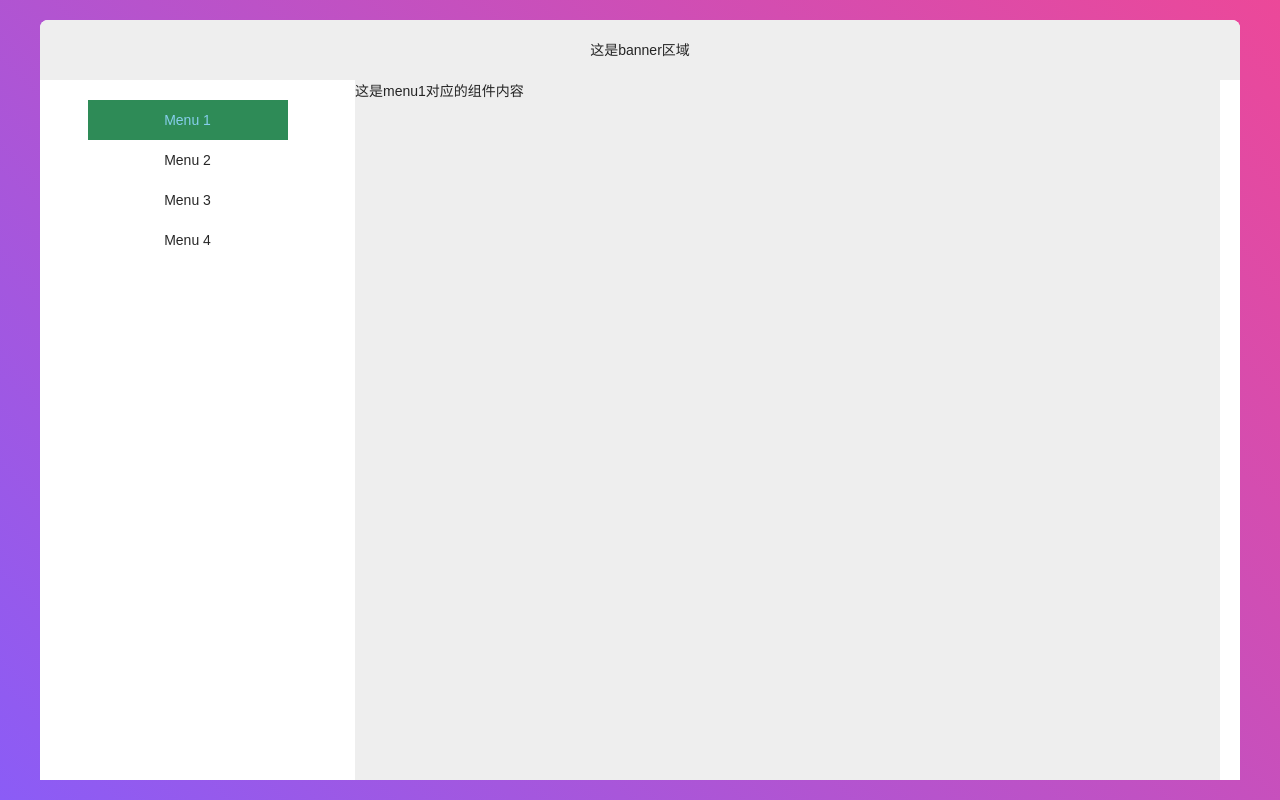
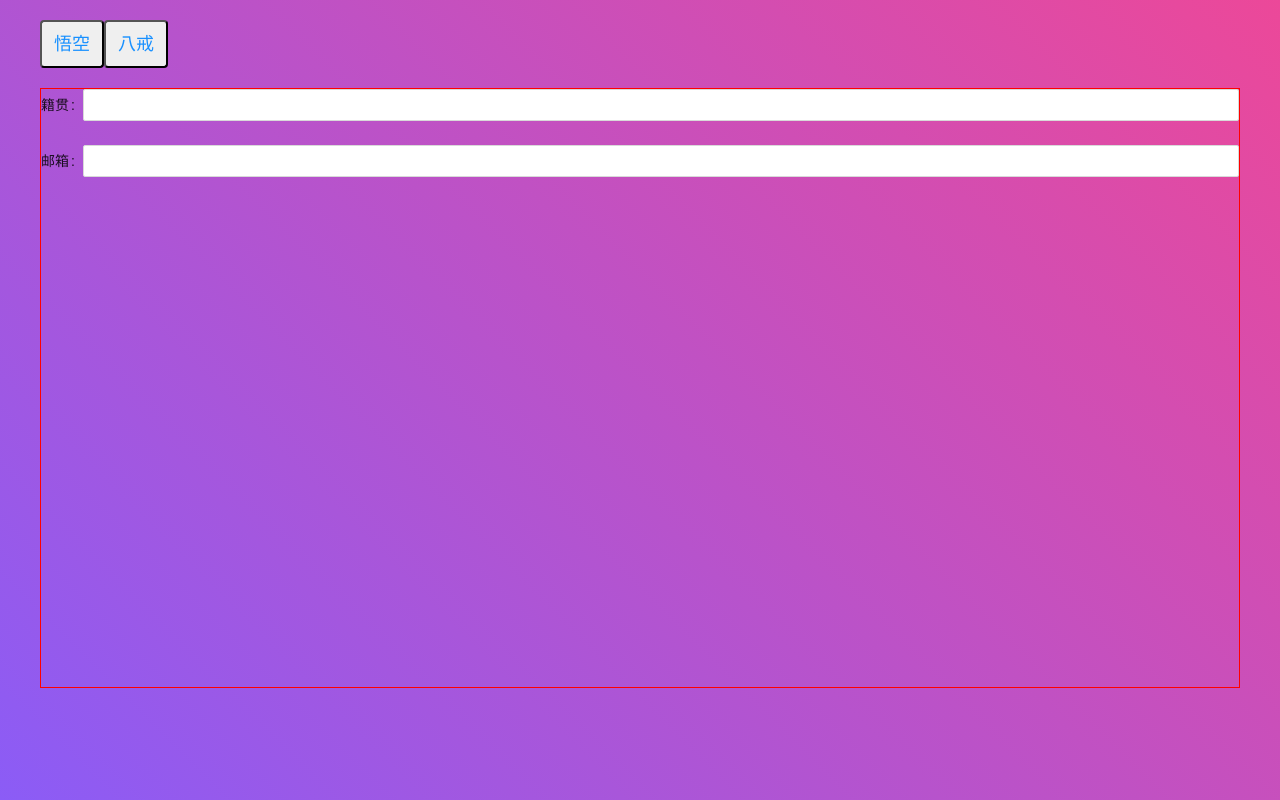
Before and after one commit to idiotFool/react-feature-test, a React (Create React App) app: page /wukong in a window 1280 px wide. Built offline with nearby package versions, Linux system fonts and the light colour scheme.

Commit message:
feat react-router-dom的Prompt组件的使用

```diff
--- a/src/App.js
+++ b/src/App.js
@@ -40,6 +40,8 @@ import Slide3D from './features/cardSlide3D/Slide3D';
 
 // 滚动加载
 import ScrollLoading from './features/scrollLoading';
+
+import PromptWhenChange from './features/PropmtWhenRouterChange/PromptWhenChange';
 
 
 
@@ -119,4 +121,6 @@ export const RequireContextApp = () => {
 
 // export default Swiper3D;
 
-export default ScrollLoading;
+// export default ScrollLoading;
+
+export default PromptWhenChange;
--- /dev/null
+++ b/src/features/PropmtWhenRouterChange/PromptWhenChange.js
@@ -0,0 +1,66 @@
+import React, { useState, useEffect } from "react";
+import { Modal } from 'antd';
+import { Switch, Route, useHistory, Link, Redirect, Router, BrowserRouter, Prompt } from "react-router-dom";
+import Cpt1 from "./Router1Cpt";
+import Cpt2 from "./Router2Cpt ";
+
+import './PromptWhenChange.css';
+
+export default function PromptWhenChange() {
+  const [isUpdated, setIsUpdated] = useState(false);
+  useEffect(() => {
+    const handleBeforeUpload = (event) => {
+      const message = '当前页面有未保存数据，确认要离开吗';
+      if (isUpdated) {
+        event.returnValue = message;
+        return message;
+      }
+    };
+
+    window.addEventListener('beforeunload', handleBeforeUpload);
+
+    return () => {
+      window.removeEventListener('beforeunload', handleBeforeUpload);
+    };
+  }, [isUpdated]);
+
+  const handlePrompt = (message, action) => {
+    Modal.confirm({
+      content: message,
+      onOk() {
+        console.log(1111111);
+        Modal.destroyAll();
+      },
+      onCancel() {
+        console.log('Cancel');
+        Modal.destroyAll();
+      },
+    });
+
+    console.log(action, 'action');
+  };
+
+  return (
+    <BrowserRouter>
+      <div className="layout">
+        <button>
+          <Link to="/wukong">悟空</Link>
+        </button>
+        <button>
+          <Link to="/bajie">八戒</Link>
+        </button>
+      </div>
+
+      <div className="content">
+        <Switch>
+          <Route path="/wukong">
+            <Cpt1 setIsUpdated={setIsUpdated} />
+          </Route>
+          <Route path="/bajie">
+            <Cpt2 />
+          </Route>
+        </Switch>
+      </div>
+    </BrowserRouter>
+  );
+}
--- /dev/null
+++ b/src/features/PropmtWhenRouterChange/Router1Cpt.js
@@ -0,0 +1,54 @@
+import React, { useEffect, useRef, useState } from "react";
+import { Form, Input, Modal } from "antd";
+import { Prompt, useHistory } from 'react-router-dom';
+
+export default function Cpt1() {
+  const [isUpdated, setIsUpdated] = useState(false);
+  const history = useHistory();
+
+  const handleChange = (changedFields) => {
+    setIsUpdated(changedFields?.length > 0);
+  };
+
+  const handlePrompt = (location, action) => {
+    if (!isUpdated) {
+      return true;
+    }
+    Modal.confirm({
+      title: "未保存",
+      content: "当前内容未保存，确认退出吗？",
+      onOk(close) {
+        console.log(location, action, '111');
+
+        if (action === 'PUSH') {
+          history.push(location.pathname);
+          close();
+          setIsUpdated(false);
+        }
+      }
+    });
+
+    return false;
+  };
+
+  const onFinish = (values) => {
+    setIsUpdated(false);
+    console.log(values);
+  };
+
+  return (
+    <>
+      <Prompt when={isUpdated} message={handlePrompt} />
+      <Form onFieldsChange={handleChange} onFinish={onFinish}>
+        <Form.Item name="address" label="籍贯">
+          <Input />
+        </Form.Item>
+        <Form.Item name="email" label="邮箱">
+          <Input />
+        </Form.Item>
+      </Form>
+
+    </>
+
+  );
+}
--- /dev/null
+++ b/src/features/PropmtWhenRouterChange/Router2Cpt .js
@@ -0,0 +1,13 @@
+import React from 'react';
+import { Form, Input } from 'antd';
+
+export default function Cpt2() {
+  return <Form>
+    <Form.Item name='name' label="姓名">
+      <Input />
+    </Form.Item>
+    <Form.Item name='country' label="国家">
+      <Input />
+    </Form.Item>
+  </Form>;
+};
```
Also changed, not shown: src/features/PropmtWhenRouterChange/PromptWhenChange.css (added).
